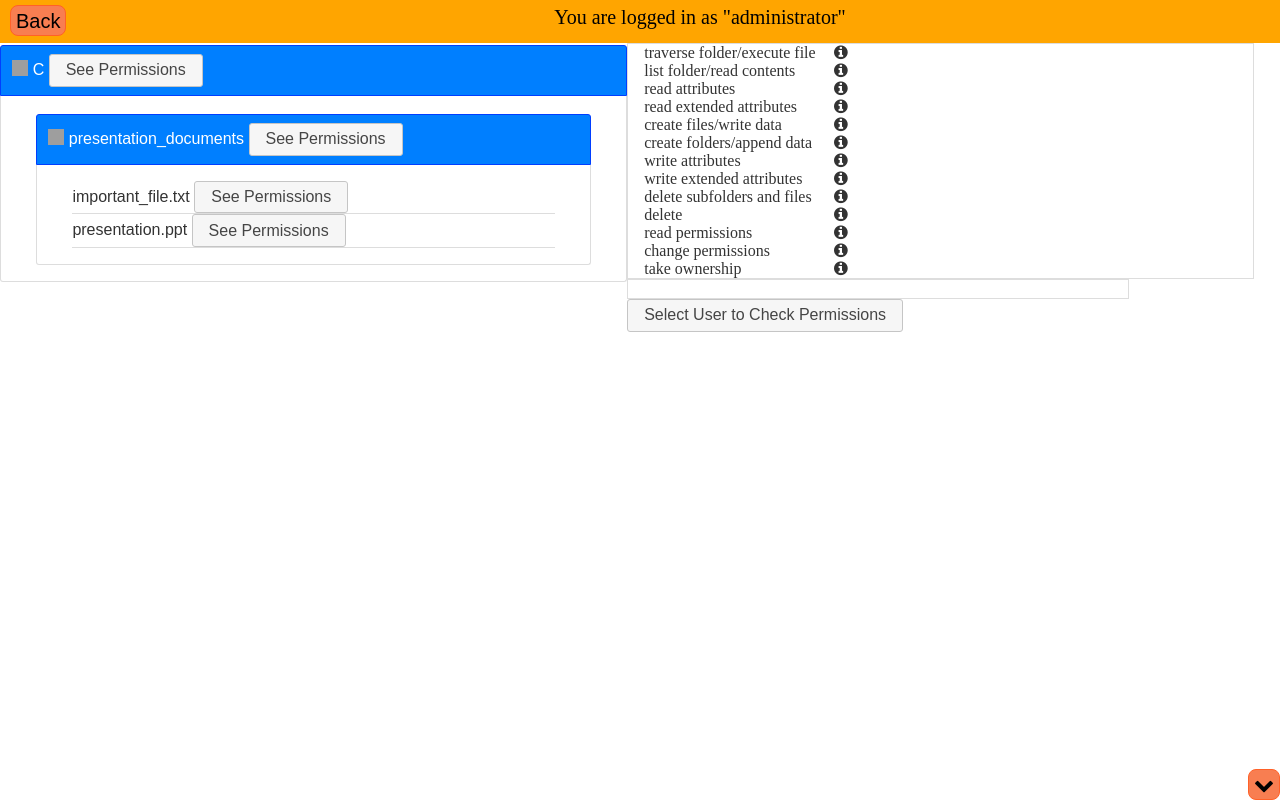
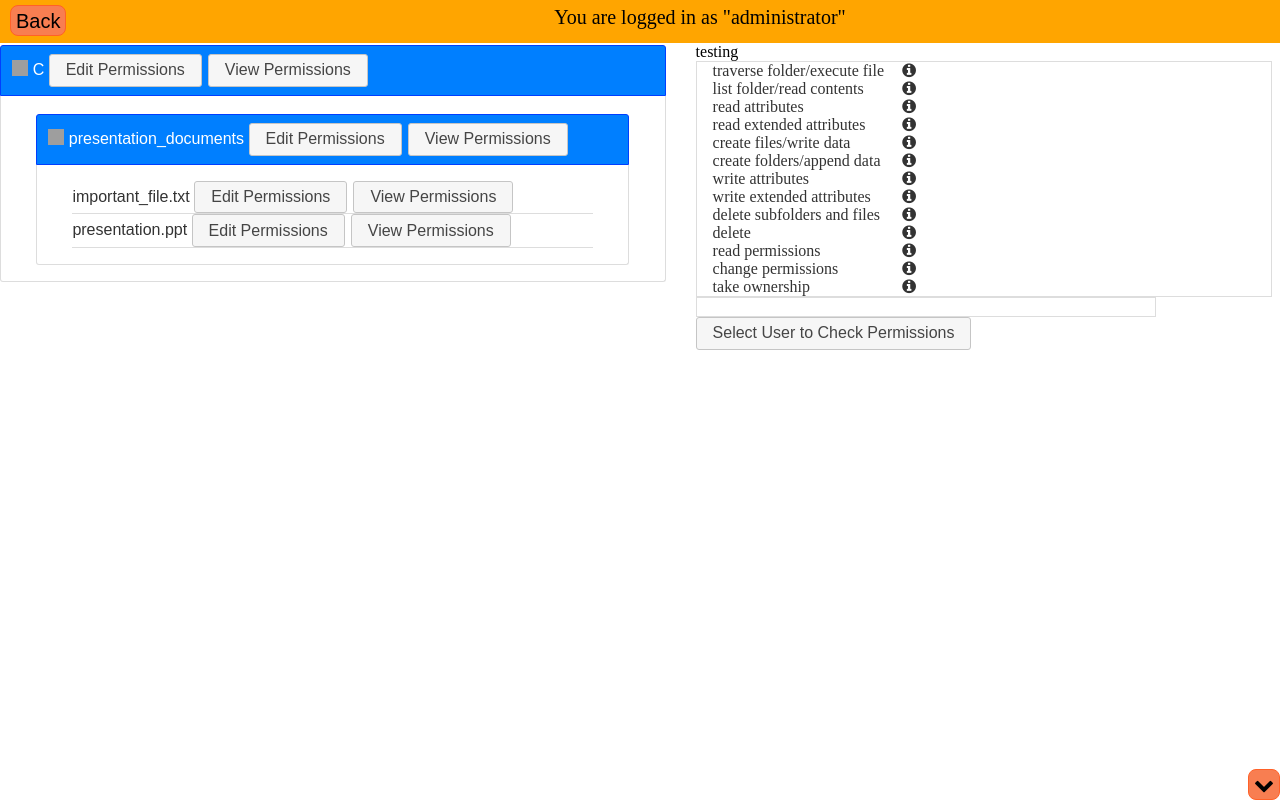
Before and after one commit to cse256-sp2021/gender-mag-rithu-s, a website: page wrapper_add_new_user.html in a window 1280 px wide. Drawn offline with nearby package versions, Linux system fonts and the light colour scheme; grey boxes are pictures that could not be loaded; a web font is replaced by a local one.

Commit message:
more changes

```diff
--- a/view.js
+++ b/view.js
@@ -1,4 +1,6 @@
 // ---- Define your dialogs  and panels here ----
+    permtext = 'testing';
+    $('#sidepanel').prepend(permtext);
 
     new_perm = define_new_effective_permissions('newpermid', true, null);
     $('#sidepanel').append(new_perm);
@@ -9,6 +11,16 @@ $('#sidepanel').append(new_user);
     $('#newpermid').attr('filepath', '/C/presentation_documents/important_file.txt');
 
     new_dialog = define_new_dialog('newpermid', 'Permissions Explanation');
+
+$('.viewpermbutton').click(function(){
+    console.log('test');
+    path = $(this).getAttribute('path');
+    $('#newpermid').attr('filepath', path);
+    console.log(path);
+    console.log(permtext);
+
+    permtext.text('Permissions for: ' + path);
+});
 
 $('.perm_info').click(function(){
     new_dialog.dialog('open');
@@ -37,13 +49,26 @@ $('.perm_info').click(function(){
 function make_file_element(file_obj) {
     let file_hash = get_full_path(file_obj)
 
+    // if(file_obj.is_folder) {
+    //     let folder_elem = $(`<div class='folder' id="${file_hash}_div">
+    //         <h3 id="${file_hash}_header">
+    //             <span class="oi oi-folder" id="${file_hash}_icon"/> ${file_obj.filename}
+    //             <button class="ui-button ui-widget ui-corner-all permbutton" path="${file_hash}" id="${file_hash}_permbutton">
+    //                 <span class="oi oi-lock-unlocked" id="${file_hash}_permicon"/>
+    //                 See Permissions
+    //             </button>
+    //         </h3>
+    //     </div>`)
+
     if(file_obj.is_folder) {
         let folder_elem = $(`<div class='folder' id="${file_hash}_div">
             <h3 id="${file_hash}_header">
                 <span class="oi oi-folder" id="${file_hash}_icon"/> ${file_obj.filename}
                 <button class="ui-button ui-widget ui-corner-all permbutton" path="${file_hash}" id="${file_hash}_permbutton">
-                    <span class="oi oi-lock-unlocked" id="${file_hash}_permicon"/>
-                    See Permissions
+                    Edit Permissions
+                </button>
+                <button class="ui-button ui-widget ui-corner-all viewpermbutton" path="${file_hash}" id="${file_hash}_viewpermbutton">
+                    View Permissions
                 </button>
             </h3>
         </div>`)
@@ -60,11 +85,20 @@ function make_file_element(file_obj) {
         return folder_elem
     }
     else {
+        // return $(`<div class='file'  id="${file_hash}_div">
+        //     <span class="oi oi-file" id="${file_hash}_icon"/> ${file_obj.filename}
+        //     <button class="ui-button ui-widget ui-corner-all permbutton" path="${file_hash}" id="${file_hash}_permbutton">
+        //         <span class="oi oi-lock-unlocked" id="${file_hash}_permicon"/>
+        //         See Permissions
+        //     </button>
+        // </div>`)
         return $(`<div class='file'  id="${file_hash}_div">
             <span class="oi oi-file" id="${file_hash}_icon"/> ${file_obj.filename}
             <button class="ui-button ui-widget ui-corner-all permbutton" path="${file_hash}" id="${file_hash}_permbutton">
-                <span class="oi oi-lock-unlocked" id="${file_hash}_permicon"/>
-                See Permissions
+                Edit Permissions
+            </button>
+            <button class="ui-button ui-widget ui-corner-all viewpermbutton" path="${file_hash}" id="${file_hash}_viewpermbutton">
+                View Permissions
             </button>
         </div>`)
     }
@@ -104,6 +138,21 @@ $('.permbutton').click( function( e ) {
     emitter.dispatchEvent(new CustomEvent('userEvent', { detail: new ClickEntry(ActionEnum.CLICK, (e.clientX + window.pageXOffset), (e.clientY + window.pageYOffset), e.target.id,new Date().getTime()) }))
 });
 
+// $('.viewpermbutton').click( function( f ) {
+//     // Set the path and open dialog:
+//     let path = f.currentTarget.getAttribute('path');
+//     $('#newpermid').attr('filepath', path);
+//     console.log(path);
+//     console.log(permtext);
+//     //open_permissions_dialog(path)
+//     permtext.text('Permissions for: ' + path);
+
+//     // Deal with the fact that folders try to collapse/expand when you click on their permissions button:
+//     f.stopPropagation() // don't propagate button click to element underneath it (e.g. folder accordion)
+//     // Emit a click for logging purposes:
+//    // emitter.dispatchEvent(new CustomEvent('userEvent', { detail: new ClickEntry(ActionEnum.CLICK, (e.clientX + window.pageXOffset), (e.clientY + window.pageYOffset), e.target.id,new Date().getTime()) }))
+// });
+
 
 // ---- Assign unique ids to everything that doesn't have an ID ----
 $('#html-loc').find('*').uniqueId()
--- a/view_helper.js
+++ b/view_helper.js
@@ -505,7 +505,7 @@ function define_new_user_select_field(id_prefix, select_button_text, on_user_cha
 function get_explanation_text(explanation) {
     return `
     Action allowed?: ${explanation.is_allowed};
-    \n Because of
+    Because of
     permission set for file: ${explanation.file_responsible?get_full_path(explanation.file_responsible):'N/A'}
     and for user: ${ explanation.ace_responsible ? get_user_name(explanation.ace_responsible.who) : 'N/A' }
     ${ explanation.text_explanation ? `(${explanation.text_explanation})`  : '' }
@@ -515,7 +515,7 @@ function get_explanation_text(explanation) {
 //---- some universal HTML set-up so you don't have to do it in each wrapper.html ----
 $('#filestructure').css({
     'display':'inline-block',
-    'width':'49%',
+    'width':'52%',
     'vertical-align': 'top'
 })
-$('#filestructure').after('<div id="sidepanel" style="display:inline-block;width:49%"></div>')
+$('#filestructure').after('<div id="sidepanel" style="display:inline-block;width:45%;margin-left:30px;"></div>')
```
Also changed, not shown: student_index.html (+1 -1 lines). Lines whose indentation alone changed are shown as unchanged.
